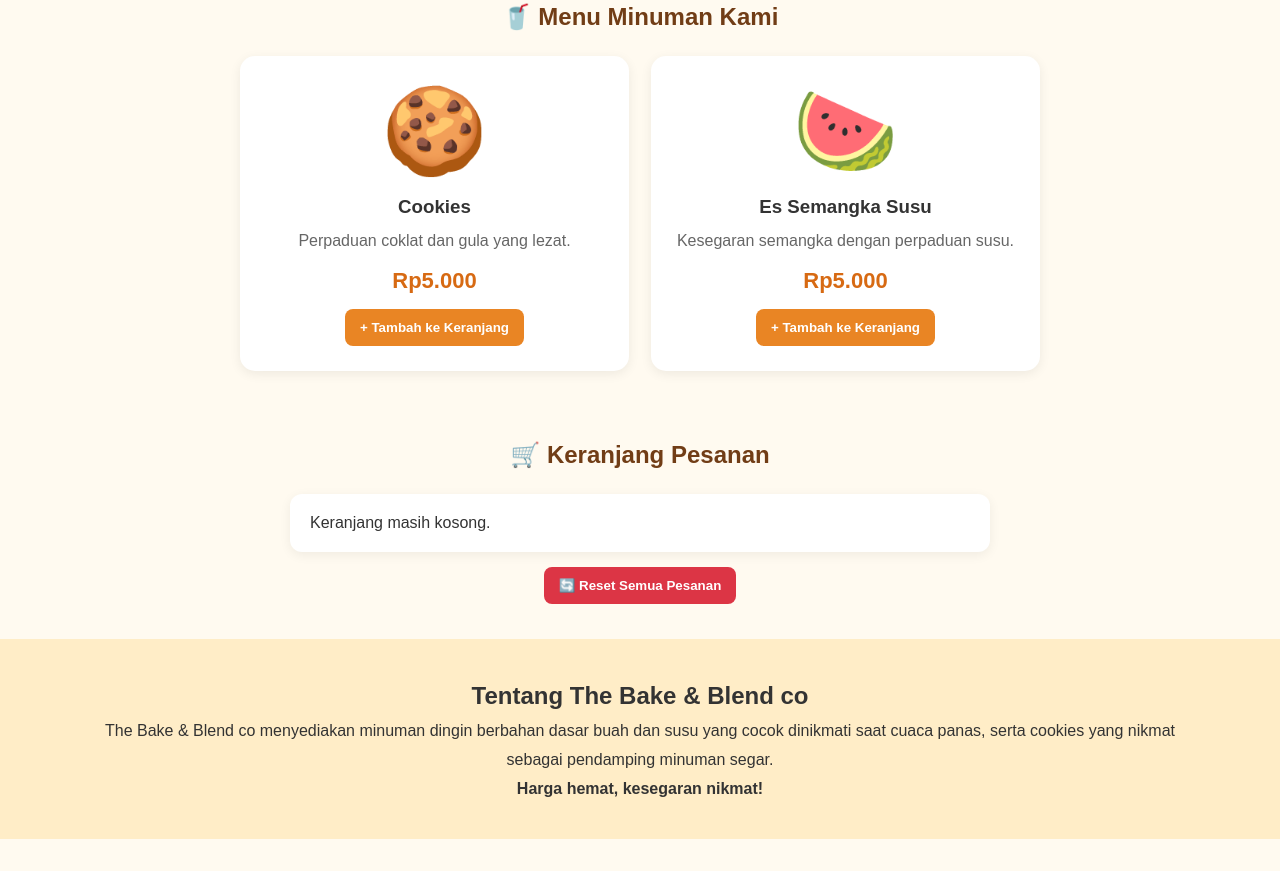
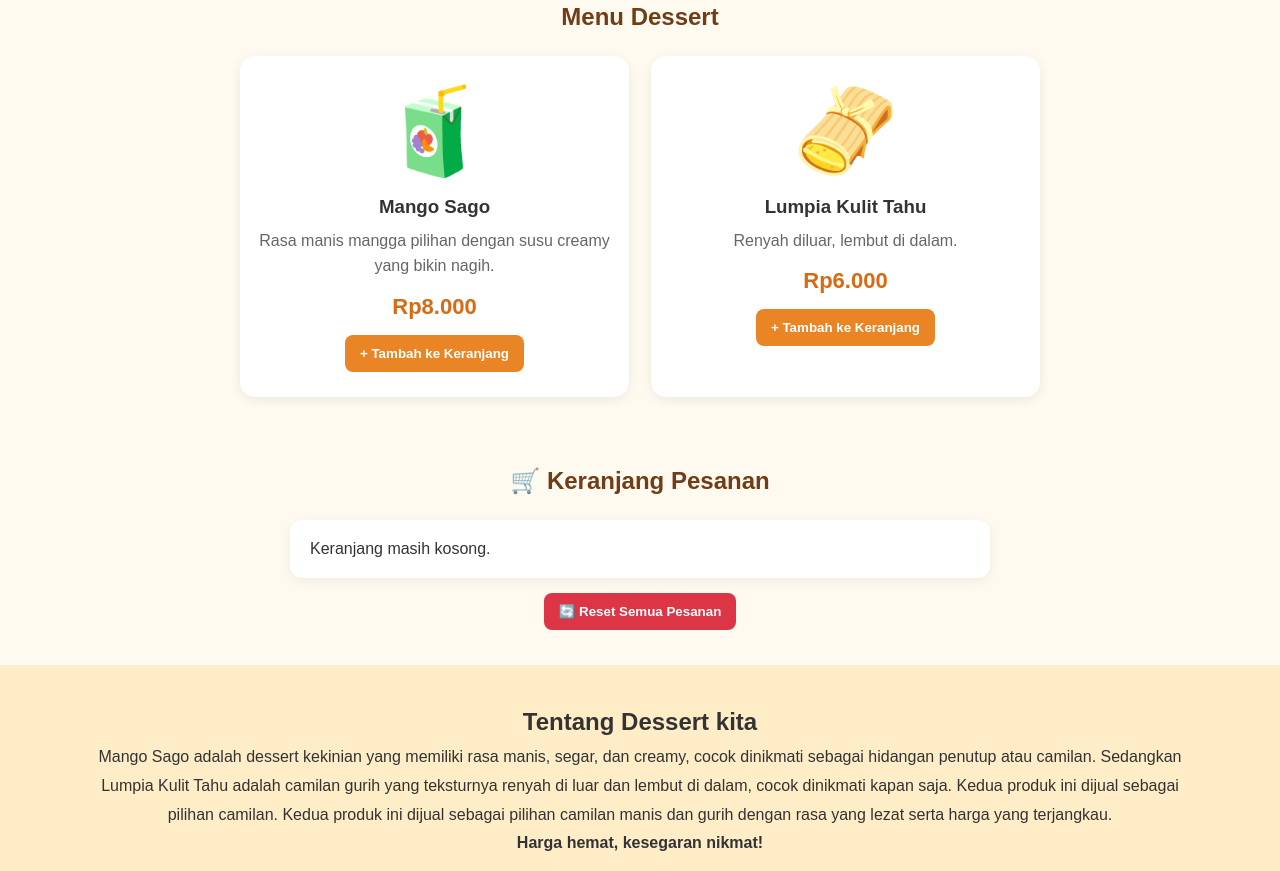
Before and after one commit to diahayu-18/produk, a plain HTML site: page index.html in a window 1280 px wide. Shown: the part 447-1318 px from the top of the page. Drawn offline with Linux system fonts and the light colour scheme.

Commit message:
Revise menu and footer for dessert offerings
Updated menu items and descriptions to feature Mango Sago and Lumpia Kulit Tahu. Revised section headings and footer content for consistency.

```diff
--- a/index.html
+++ b/index.html
@@ -39,24 +39,24 @@
 </div>
 
 <section id="menu">
-    <h2 class="judul">🥤 Menu Minuman Kami</h2>
+    <h2 class="judul">Menu Dessert</h2>
 
     <div class="menu">
         <div class="produk">
-            <div class="gambar">🍪</div>
-            <h3>Cookies</h3>
-            <p>Perpaduan coklat dan gula yang lezat.</p>
-            <div class="harga">Rp5.000</div>
+            <div class="gambar">🧃</div>
+            <h3>Mango Sago</h3>
+            <p>Rasa manis mangga pilihan dengan susu creamy yang bikin nagih.</p>
+            <div class="harga">Rp8.000</div>
             <button type="button" onclick="tambahPesanan('cookies')">
                 + Tambah ke Keranjang
             </button>
         </div>
 
         <div class="produk">
-            <div class="gambar">🍉</div>
-            <h3>Es Semangka Susu</h3>
-            <p>Kesegaran semangka dengan perpaduan susu.</p>
-            <div class="harga">Rp5.000</div>
+            <div class="gambar">🫔</div>
+            <h3>Lumpia Kulit Tahu</h3>
+            <p>Renyah diluar, lembut di dalam.</p>
+            <div class="harga">Rp6.000</div>
             <button type="button" onclick="tambahPesanan('semangka')">
                 + Tambah ke Keranjang
             </button>
@@ -82,11 +82,15 @@
 </section>
 
 <section class="info">
-    <h2>Tentang The Bake & Blend co</h2>
+    <h2>Tentang Dessert kita</h2>
     <p>
-        The Bake & Blend co menyediakan minuman dingin berbahan
-        dasar buah dan susu yang cocok dinikmati saat cuaca panas,
-        serta cookies yang nikmat sebagai pendamping minuman segar.
+        Mango Sago adalah dessert kekinian yang memiliki rasa manis, segar, dan creamy,
+        cocok dinikmati sebagai hidangan penutup atau camilan.
+        Sedangkan Lumpia Kulit Tahu adalah camilan gurih yang teksturnya
+        renyah di luar dan lembut di dalam, cocok dinikmati kapan saja.
+        Kedua produk ini dijual sebagai pilihan camilan.
+        Kedua produk ini dijual sebagai pilihan camilan manis dan gurih
+        dengan rasa yang lezat serta harga yang terjangkau.
         <br>
         <strong>Harga hemat, kesegaran nikmat!</strong>
     </p>
@@ -130,9 +134,9 @@
 </section>
 
 <footer>
-    <h3>🍪 The Bake & Blend co 🍉</h3>
-    <p>Segarnya Buah, Nikmatnya Susu!</p>
-    <p>© 2026 The Bake & Blend co | Produk Kewirausahaan Kelas</p>
+    <h3>🧃 Mango Sago & Lumpia Kulit Tahu 🫔</h3>
+    <p>Segar Buahnya, Gurih snacknya!</p>
+    <p>© 2026 Mango Sago & Lumpia Kulit Tahu | Produk Kewirausahaan Kelas</p>
 </footer>
 
 </body>
```
